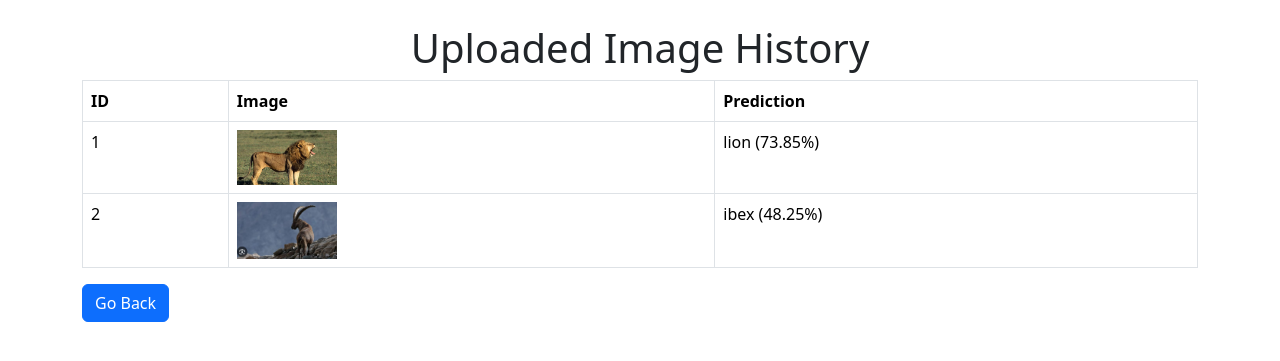
After one commit to mdshohag/Image-Identify, a Flask app: page /history in a window 1280 px wide. The commit adds this page. Shown: the top 361 px of the page. Run offline with Flask 3, Linux system fonts and the light colour scheme; some libraries are stand-ins or nearby versions.

Commit message:
View Page add

```diff
--- a/app.py
+++ b/app.py
@@ -1,10 +1,16 @@
 import os
 import random
 from flask import Flask, render_template, request, url_for, send_from_directory
+from flask_sqlalchemy import SQLAlchemy
 from keras.preprocessing.image import load_img, img_to_array
 from keras.applications.vgg16 import preprocess_input, decode_predictions, VGG16
 
 app = Flask(__name__)
+
+# Database configuration
+app.config['SQLALCHEMY_DATABASE_URI'] = 'sqlite:///images.db'
+app.config['SQLALCHEMY_TRACK_MODIFICATIONS'] = False
+db = SQLAlchemy(app)
 
 UPLOAD_FOLDER = './image/'
 if not os.path.exists(UPLOAD_FOLDER):
@@ -13,6 +19,17 @@ if not os.path.exists(UPLOAD_FOLDER):
 app.config['UPLOAD_FOLDER'] = UPLOAD_FOLDER
 
 model = VGG16()
+
+# Define a database model
+class ImageRecord(db.Model):
+    id = db.Column(db.Integer, primary_key=True)
+    filename = db.Column(db.String(100), nullable=False)
+    filepath = db.Column(db.String(200), nullable=False)
+    prediction = db.Column(db.String(200), nullable=False)
+
+# Create the database and tables
+with app.app_context():
+    db.create_all()
 
 # Route to serve uploaded images
 @app.route('/image/<filename>')
@@ -23,16 +40,20 @@ def uploaded_file(filename):
 def hello_word():
     return render_template('index.html')
 
+@app.route('/history')
+def history():
+    all_records = ImageRecord.query.all()  # Fetch all records from the database
+    return render_template('history.html', records=all_records)
+
+
 @app.route('/', methods=['POST'])
 def predict():
     imagefile = request.files['imagefile']
 
-     # Generate a random number for the filename
+    # Generate a random number for the filename
     random_number = random.randint(100000, 999999)
     file_ext = os.path.splitext(imagefile.filename)[1]  # Get the file extension
-    new_filename = f"{random_number}{file_ext}"
-
-
+    new_filename = f"{random_number}{file_ext}"  # Create a new filename
     image_path = os.path.join(app.config['UPLOAD_FOLDER'], new_filename)
     imagefile.save(image_path)
 
@@ -47,6 +68,11 @@ def predict():
 
     classification = '%s (%.2f%%)' % (label[1], label[2] * 100)
 
+    # Save information to the database
+    image_record = ImageRecord(filename=new_filename, filepath=image_path, prediction=classification)
+    db.session.add(image_record)
+    db.session.commit()
+
     # Generate the URL for the uploaded image
     image_url = url_for('uploaded_file', filename=new_filename)
 
--- /dev/null
+++ b/templates/history.html
@@ -0,0 +1,31 @@
+<!DOCTYPE html>
+<html lang="en">
+<head>
+    <title>Upload History</title>
+    <link href="https://cdn.jsdelivr.net/npm/bootstrap@5.3.3/dist/css/bootstrap.min.css" rel="stylesheet">
+</head>
+<body>
+    <div class="container mt-4">
+        <h1 class="text-center">Uploaded Image History</h1>
+        <table class="table table-bordered">
+            <thead>
+                <tr>
+                    <th>ID</th>
+                    <th>Image</th>
+                    <th>Prediction</th>
+                </tr>
+            </thead>
+            <tbody>
+                {% for record in records %}
+                <tr>
+                    <td>{{ record.id }}</td>
+                    <td><img src="{{ url_for('uploaded_file', filename=record.filename) }}" width="100"></td>
+                    <td>{{ record.prediction }}</td>
+                </tr>
+                {% endfor %}
+            </tbody>
+        </table>
+        <a href="/" class="btn btn-primary">Go Back</a>
+    </div>
+</body>
+</html>
--- a/templates/index.html
+++ b/templates/index.html
@@ -4,6 +4,9 @@
         <link href="https://cdn.jsdelivr.net/npm/bootstrap@5.3.3/dist/css/bootstrap.min.css" rel="stylesheet" integrity="sha384-QWTKZyjpPEjISv5WaRU9OFeRpok6YctnYmDr5pNlyT2bRjXh0JMhjY6hW+ALEwIH" crossorigin="anonymous">
     </head>
     <body>
+
+        <a href="/history" class="btn btn-secondary mt-3">View Upload History</a>
+
         <h1 class="text-center">Image Identify</h1>
 
         <form class="p3 text-center" action="/" method="POST" enctype="multipart/form-data">
```
Also changed, not shown: image/178740.JPG (added), image/635004.JPG (renamed from image/248182.JPG), image/721774.jpg (deleted), image/730506.JPG (deleted), image/762458.JPG (deleted), image/971330.jpg (deleted), instance/images.db (added).
